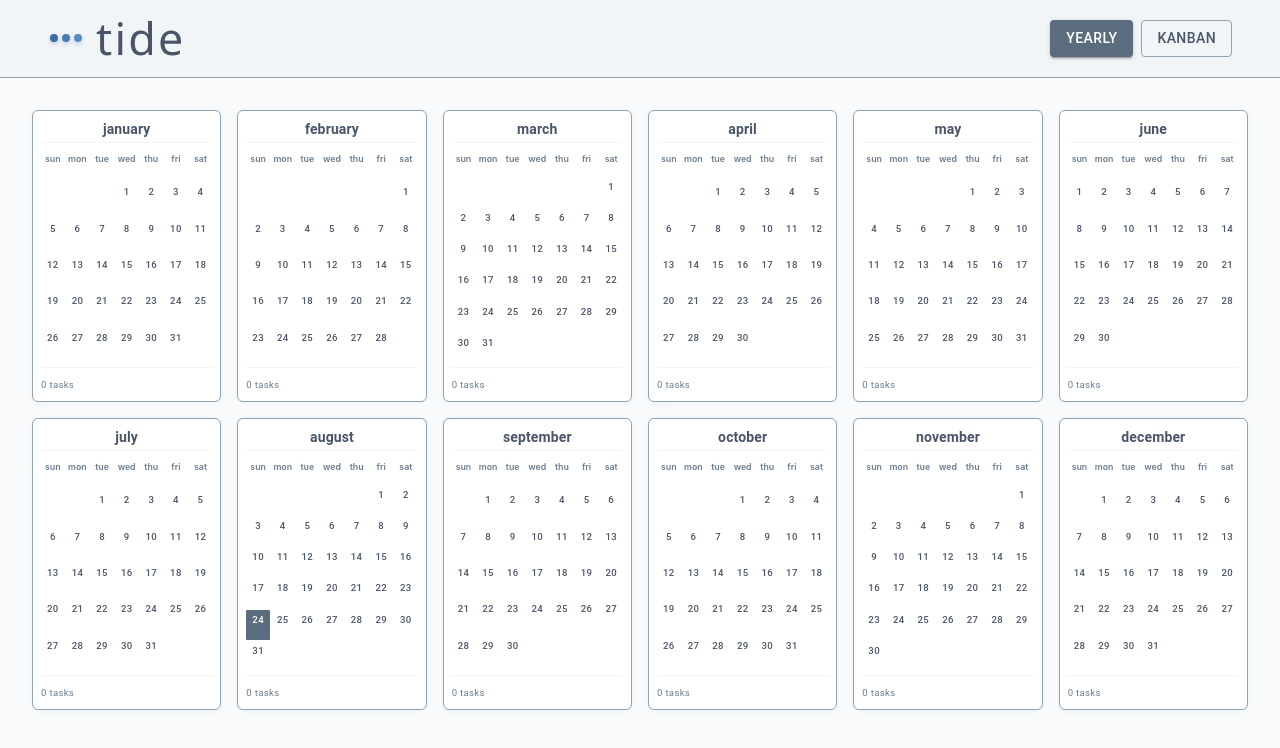
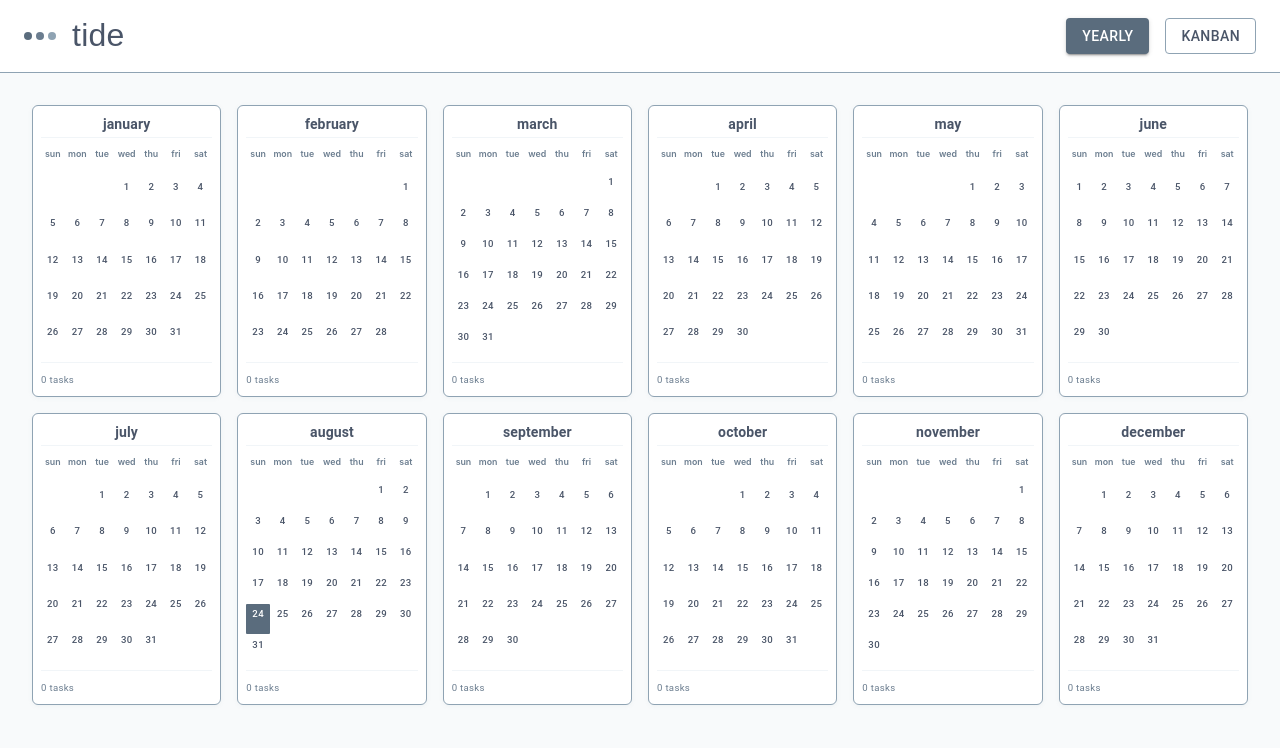
Before and after one commit to gabriela-sotero/tide-frontend, a React (Create React App) app: page / in a window 1280 px wide. Shown: the top 748 px of the page. Built offline with nearby package versions, Linux system fonts and the light colour scheme.

Commit message:
add: column drag and drop

```diff
--- a/src/App.tsx
+++ b/src/App.tsx
@@ -141,6 +141,41 @@ function App() {
     { id: 'done', name: 'done', bgColor: '#e2e8f0', color: '#4a5568' }
   ];
 
+  // State for column reordering
+  const [columnOrder, setColumnOrder] = useState<KanbanColumn[]>(['backlog', 'to-do', 'in-progress', 'done']);
+
+  // Column reordering functions
+  const handleColumnDragStart = (e: React.DragEvent, columnId: string) => {
+    e.dataTransfer.setData('text/plain', columnId);
+    e.dataTransfer.effectAllowed = 'move';
+  };
+
+  const handleColumnDragOver = (e: React.DragEvent) => {
+    e.preventDefault();
+    e.dataTransfer.dropEffect = 'move';
+  };
+
+  const handleColumnDrop = (e: React.DragEvent, targetColumnId: string) => {
+    e.preventDefault();
+    const draggedColumnId = e.dataTransfer.getData('text/plain') as KanbanColumn;
+
+    if (draggedColumnId === targetColumnId) return;
+
+    const draggedIndex = columnOrder.indexOf(draggedColumnId);
+    const targetIndex = columnOrder.indexOf(targetColumnId as KanbanColumn);
+
+    if (draggedIndex === -1 || targetIndex === -1) return;
+
+    const newColumnOrder = [...columnOrder];
+    const [draggedColumn] = newColumnOrder.splice(draggedIndex, 1);
+    newColumnOrder.splice(targetIndex, 0, draggedColumn);
+
+    setColumnOrder(newColumnOrder);
+  };
+
+  // Helper function to get column by id
+  const getColumnById = (id: string) => columns.find(col => col.id === id);
+
   const [openTaskDialog, setOpenTaskDialog] = useState(false);
   const [selectedTask, setSelectedTask] = useState<Task | null>(null);
   const [isEditing, setIsEditing] = useState(false);
@@ -458,64 +493,30 @@ function App() {
 
   const renderMainHeader = () => (
     <Box sx={{
-      backgroundColor: '#f1f5f8',
+      backgroundColor: '#ffffff',
       borderBottom: '1px solid #8fa3b3',
-      px: 6,
-      py: 2
-    }}>
-      <Box sx={{ display: 'flex', justifyContent: 'space-between', alignItems: 'center' }}>
-        <Box sx={{ display: 'flex', alignItems: 'center', gap: 1.5 }}>
-          {/* Three Blue Dots Logo */}
-          <Box sx={{
-            width: 36,
-            height: 24,
+      px: 3,
+      py: 2,
       display: 'flex',
       alignItems: 'center',
-            justifyContent: 'center',
-            gap: 0.5
+      justifyContent: 'space-between'
     }}>
-            {/* First dot */}
-            <Box sx={{
-              width: '8px',
-              height: '8px',
-              backgroundColor: '#3A6BA3',
-              borderRadius: '50%',
-              boxShadow: '0 2px 4px rgba(58,107,163,0.3)'
-            }} />
-
-            {/* Second dot */}
-            <Box sx={{
-              width: '8px',
-              height: '8px',
-              backgroundColor: '#4A7BB3',
-              borderRadius: '50%',
-              boxShadow: '0 2px 4px rgba(74,123,179,0.3)'
-            }} />
-
-            {/* Third dot */}
-            <Box sx={{
-              width: '8px',
-              height: '8px',
-              backgroundColor: '#5A8BC3',
-              borderRadius: '50%',
-              boxShadow: '0 2px 4px rgba(90,139,195,0.3)'
-            }} />
-          </Box>
-
+      <Box sx={{ display: 'flex', alignItems: 'center', gap: 2 }}>
+        <Box sx={{ display: 'flex', gap: 0.5 }}>
+          <Box sx={{ width: 8, height: 8, borderRadius: '50%', backgroundColor: '#5a6c7d' }} />
+          <Box sx={{ width: 8, height: 8, borderRadius: '50%', backgroundColor: '#6b7d8f' }} />
+          <Box sx={{ width: 8, height: 8, borderRadius: '50%', backgroundColor: '#8fa3b3' }} />
+        </Box>
         <Typography variant="h4" sx={{
           color: '#4a5568',
+          fontFamily: 'Quicksand, sans-serif',
           fontWeight: 300,
-            fontFamily: '"Quicksand", "Segoe UI", "Helvetica Neue", sans-serif',
-            letterSpacing: '0.05em',
-            fontSize: '2.8rem',
-            lineHeight: 1,
-            textTransform: 'lowercase'
+          fontSize: '2rem'
         }}>
           tide
         </Typography>
       </Box>
-
-        <Box sx={{ display: 'flex', gap: 1 }}>
+      <Box sx={{ display: 'flex', gap: 2 }}>
         <Button
           variant={currentPage === 'yearly' ? 'contained' : 'outlined'}
           onClick={() => setCurrentPage('yearly')}
@@ -524,7 +525,7 @@ function App() {
             color: currentPage === 'yearly' ? '#ffffff' : '#4a5568',
             borderColor: '#8fa3b3',
             '&:hover': {
-                backgroundColor: currentPage === 'yearly' ? '#4a5568' : 'rgba(90,108,125,0.1)'
+              backgroundColor: currentPage === 'yearly' ? '#4a5568' : '#f1f5f8'
             }
           }}
         >
@@ -538,13 +539,12 @@ function App() {
             color: currentPage === 'kanban' ? '#ffffff' : '#4a5568',
             borderColor: '#8fa3b3',
             '&:hover': {
-                backgroundColor: currentPage === 'kanban' ? '#4a5568' : 'rgba(90,108,125,0.1)'
+              backgroundColor: currentPage === 'kanban' ? '#4a5568' : '#f1f5f8'
             }
           }}
         >
           kanban
         </Button>
-        </Box>
       </Box>
     </Box>
   );
@@ -737,8 +737,26 @@ function App() {
         renderEmptyState()
       ) : (
         <Box sx={{ display: 'flex', gap: 3, height: 'calc(100vh - 140px)' }}>
-          {columns.map(column => (
-            <Box key={column.id} sx={{ flex: 1, minWidth: 300 }}>
+          {columnOrder.map(columnId => {
+            const column = getColumnById(columnId);
+            if (!column) return null;
+
+            return (
+              <Box
+                key={columnId}
+                draggable
+                onDragStart={(e) => handleColumnDragStart(e, columnId)}
+                sx={{
+                  flex: 1,
+                  minWidth: 300,
+                  cursor: 'grab',
+                  '&:active': {
+                    cursor: 'grabbing'
+                  }
+                }}
+                onDragOver={(e) => handleColumnDragOver(e)}
+                onDrop={(e) => handleColumnDrop(e, columnId)}
+              >
                 <Box sx={{
                   backgroundColor: '#ffffff',
                   border: '1px solid #8fa3b3',
@@ -773,7 +791,7 @@ function App() {
                       }}>
                         <Typography variant="caption" sx={{ color: '#6b7d8f' }}>
                           {taskTypes.flatMap(type =>
-                          type.tasks.filter(task => task.status === column.id)
+                            type.tasks.filter(task => task.status === columnId)
                           ).length}
                         </Typography>
                       </Box>
@@ -781,25 +799,23 @@ function App() {
                   </Box>
 
                   <Box
-                  data-column-id={column.id}
+                    data-column-id={columnId}
                     onDragOver={(e) => {
                       e.preventDefault();
                       e.currentTarget.style.backgroundColor = '#e2e8f0';
                     }}
                     onDragLeave={(e) => {
-                    e.currentTarget.style.backgroundColor = column.id === 'backlog' ? 'transparent' : '#f8fafb';
+                      e.currentTarget.style.backgroundColor = columnId === 'backlog' ? 'transparent' : '#f8fafb';
                     }}
                     onDrop={(e) => {
                       e.preventDefault();
-                    e.currentTarget.style.backgroundColor = column.id === 'backlog' ? 'transparent' : '#f8fafb';
+                      e.currentTarget.style.backgroundColor = columnId === 'backlog' ? 'transparent' : '#f8fafb';
 
                       const taskId = e.dataTransfer.getData('text/plain');
                       if (taskId) {
-                      // Find the task to move
                         let taskToMove: Task | null = null;
                         let sourceType: string | null = null;
 
-                      // Find task in any block type
                         for (const type of taskTypes) {
                           const foundTask = type.tasks.find(t => t.id === taskId);
                           if (foundTask) {
@@ -809,16 +825,14 @@ function App() {
                           }
                         }
 
-                      if (taskToMove && sourceType && taskToMove.status !== column.id) {
-                        // Remove from source
+                        if (taskToMove && sourceType && taskToMove.status !== columnId) {
                           setTaskTypes(prev => prev.map(type =>
                             type.id === sourceType
                               ? { ...type, tasks: type.tasks.filter(t => t.id !== taskId) }
                               : type
                           ));
 
-                        // Add to target with new status
-                        const updatedTask = { ...taskToMove, status: column.id as 'backlog' | 'to-do' | 'in-progress' | 'done' };
+                          const updatedTask = { ...taskToMove, status: columnId as 'backlog' | 'to-do' | 'in-progress' | 'done' };
                           setTaskTypes(prev => prev.map(type =>
                             type.id === sourceType
                               ? { ...type, tasks: [...type.tasks, updatedTask] }
@@ -832,15 +846,13 @@ function App() {
                       height: 'calc(100vh - 200px)',
                       overflow: 'auto',
                       minHeight: 200,
-                    backgroundColor: column.id === 'backlog' ? 'transparent' : '#f8fafb',
-                    borderRadius: column.id === 'backlog' ? 0 : 1,
+                      backgroundColor: columnId === 'backlog' ? 'transparent' : '#f8fafb',
+                      borderRadius: columnId === 'backlog' ? 0 : 1,
                       transition: 'background-color 0.2s'
                     }}
                   >
-                  {column.id === 'backlog' ? (
-                    // Backlog column with expandable blocks
+                    {columnId === 'backlog' ? (
                       <>
-                      {/* Expand/Collapse All button for backlog */}
                         <Box sx={{ mb: 2, display: 'flex', justifyContent: 'center' }}>
                           <Button
                             variant="outlined"
@@ -903,7 +915,6 @@ function App() {
                                   </Typography>
                                 )}
 
-                              {/* Add Task Button for each block */}
                                 <Button
                                   fullWidth
                                   variant="outlined"
@@ -930,14 +941,13 @@ function App() {
                         ))}
                       </>
                     ) : (
-                    // Other columns show tasks normally
                       filterTasks(taskTypes.flatMap(type =>
-                      type.tasks.filter(task => task.status === column.id)
+                        type.tasks.filter(task => task.status === columnId)
                       )).map(task => renderTaskCard(task))
                     )}
 
-                  {column.id !== 'backlog' && filterTasks(taskTypes.flatMap(type =>
-                    type.tasks.filter(task => task.status === column.id)
+                    {columnId !== 'backlog' && filterTasks(taskTypes.flatMap(type =>
+                      type.tasks.filter(task => task.status === columnId)
                     )).length === 0 && (
                       <Typography variant="body2" sx={{
                         color: '#6b7280',
@@ -951,7 +961,8 @@ function App() {
                   </Box>
                 </Box>
               </Box>
-          ))}
+            );
+          })}
         </Box>
       )}
     </Box>
```
Lines whose indentation alone changed are shown as unchanged.
